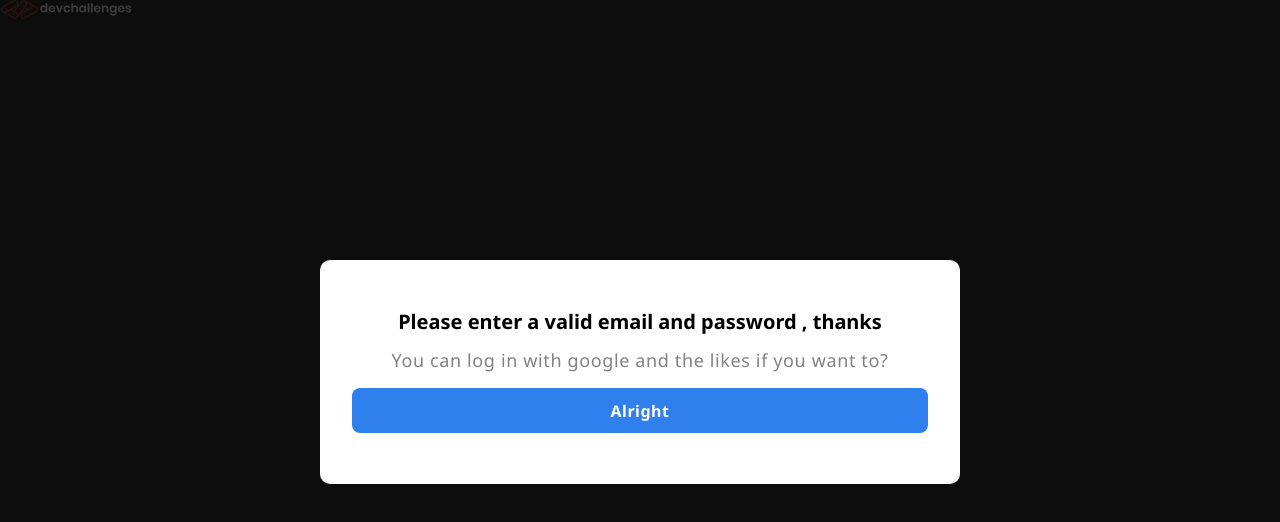
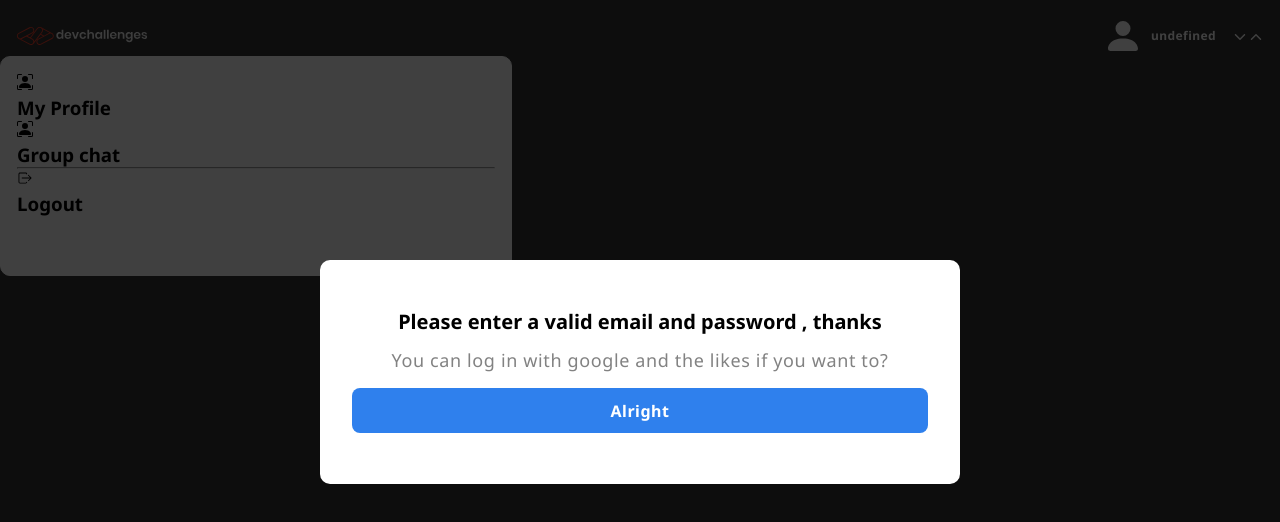
Before and after one commit to EjiroOsiephri/Devchallenges-authentication, a React (Vite) app: page /navbar in a window 1280 px wide. Shown: the top 522 px of the page. Built offline with nearby package versions, Linux system fonts and the light colour scheme; no server answers.

Commit message:
added styles to the navBar page

```diff
--- a/package.json
+++ b/package.json
@@ -13,6 +13,7 @@
     "framer-motion": "^10.11.2",
     "react": "^18.2.0",
     "react-dom": "^18.2.0",
+    "react-icons": "^4.8.0",
     "react-router-dom": "^6.10.0"
   },
   "devDependencies": {
--- a/src/App.jsx
+++ b/src/App.jsx
@@ -31,13 +31,13 @@ function App() {
     userName: auth?.currentUser?.displayName
   }
 
-
+  console.log(auth.currentUser);
   return (
     <>
       <AuthContext.Provider value={value}>
         {module && <Module></Module>}
         <Routes>
-          <Route path='/signup' element={<Signup></Signup>}></Route>
+          <Route path='/' element={<Signup></Signup>}></Route>
           <Route path='/login' element={<Login></Login>}></Route>
           <Route path='/navbar' element={<NavBar></NavBar>}></Route>
         </Routes>
--- a/src/Routes/Login.jsx
+++ b/src/Routes/Login.jsx
@@ -63,7 +63,7 @@ const Login = () => {
                         <button>Start coding now</button>
                     </div>
                     <div className="loginpage">
-                        <p> Not a member?<Link to='/signup'>SignUp</Link></p>
+                        <p> Not a member?<Link to='/'>SignUp</Link></p>
                     </div>
                 </div>
             </motion.div>
--- a/src/components/NavBar.jsx
+++ b/src/components/NavBar.jsx
@@ -3,15 +3,52 @@ import Logo from "../components/images/devchallenges-light.svg"
 import Styled from "../components/sass/Navbar.module.scss"
 import AuthContext from '../context/AuthContext'
 import { useContext } from 'react'
+import { useState, useEffect } from 'react'
+import { BsFillPersonFill, BsPersonBoundingBox } from "react-icons/bs";
+import { IoIosArrowDown, IoIosArrowUp, IoIosLogOut } from "react-icons/io";
 
 const NavBar = () => {
    const ctx = useContext(AuthContext)
-   console.log(ctx);
+   const [username, setUsername] = useState(false)
+
+   useEffect(() => {
+      if (ctx.userName === null) {
+         setUsername(true)
+      } else {
+         setUsername(false)
+      }
+
+
+   }, [])
+
+
    return (
-      <div className={Styled.navbar}>
-         <img src={Logo} />
-         <h1>{ctx.userName}</h1>
-      </div>
+      <>
+         <div className={Styled.navbar}>
+            <img src={Logo} />
+            <div className={Styled["about-me"]}>
+               <BsFillPersonFill className={Styled.icon}></BsFillPersonFill>
+               <h5>{username ? 'Enter your name' : `${ctx.userName}`}</h5>
+               <IoIosArrowDown className={Styled.icon1}></IoIosArrowDown>
+               <IoIosArrowUp className={Styled.icon2}></IoIosArrowUp>
+            </div>
+         </div>
+         <div className={Styled.dropdown}>
+            <div className={Styled["button-container"]}>
+               <BsPersonBoundingBox></BsPersonBoundingBox>
+               <h3>My Profile</h3>
+            </div>
+            <div className={Styled["button-container"]}>
+               <BsPersonBoundingBox></BsPersonBoundingBox>
+               <h3>Group chat</h3>
+            </div>
+            <hr />
+            <div className={Styled["button-container"]}>
+               <IoIosLogOut></IoIosLogOut>
+               <h3>Logout</h3>
+            </div>
+         </div>
+      </>
    )
 }
 
--- a/src/components/sass/Navbar.module.scss
+++ b/src/components/sass/Navbar.module.scss
@@ -0,0 +1,41 @@
+.navbar {
+  display: flex;
+  justify-content: space-between;
+  margin-top: 1em;
+  margin-inline: 1em;
+}
+.about-me {
+  display: flex;
+}
+.about-me h5 {
+  font-family: "Noto Sans";
+  font-style: normal;
+  font-weight: 700;
+  font-size: 12px;
+  line-height: 16px;
+  letter-spacing: 0.035em;
+  color: white;
+  margin-left: 0.7em;
+  margin-top: 1em;
+}
+.icon {
+  color: white;
+  font-size: 40px;
+}
+.icon1 {
+  color: white;
+  margin-left: 1em;
+  margin-top: 0.8em;
+}
+.icon2 {
+  color: white;
+  margin-top: 0.8em;
+}
+.dropdown {
+  width: 40%;
+  padding: 1em;
+  border: 1px solid white;
+  height: 220px;
+  border-radius: 10px;
+  background-color: white;
+}
```
Also changed, not shown: 1 other file (tests, documents, lock files or other folders).
